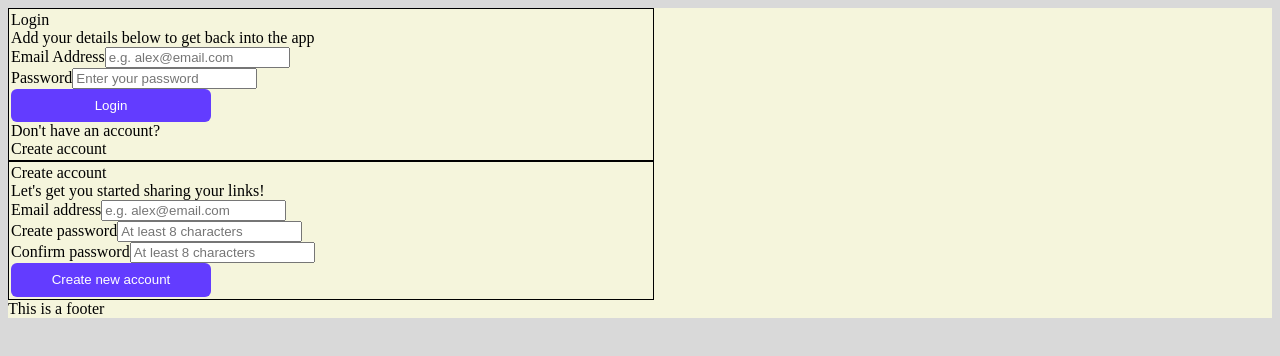
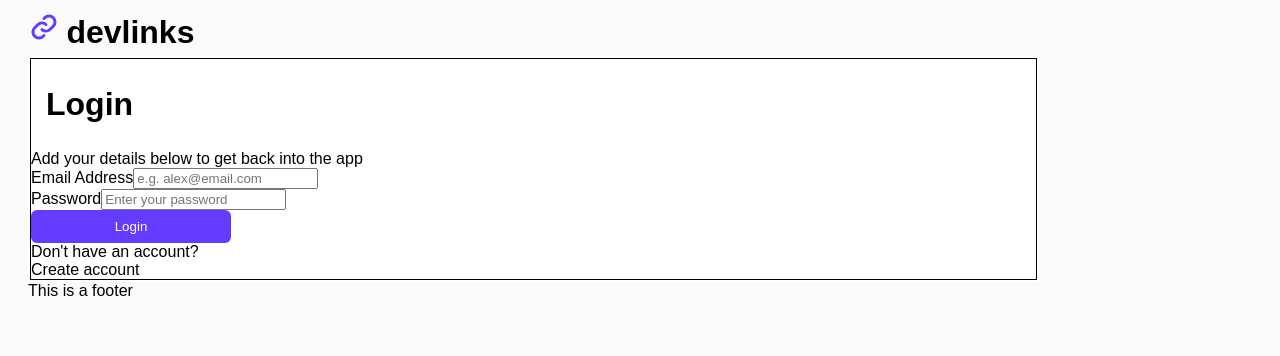
Before and after one commit to Xize-Wu/link-sharing-app, a React (Vite) app: page / in a window 1280 px wide. Shown: the top 356 px of the page. Built offline with nearby package versions, Linux system fonts and the light colour scheme.

Commit message:
create basic css style

```diff
--- a/src/components/AppLayout.tsx
+++ b/src/components/AppLayout.tsx
@@ -1,17 +1,106 @@
+import React, { useState } from "react";
+import { styled, css } from "styled-components";
+
 import Login from "./Login";
 import CreateAccount from "./CreateAccount";
-import { styled, css } from "styled-components";
 import { DatabaseProvider, useDatabase } from "../contexts/DatabaseContext";
+
+const colorsVar: { [key: string]: string } = {
+  primary: "#633CFF",
+  secondary: "#BEADFF",
+  disabled: "#EFEBFF",
+  parent_component_background: "#FAFAFA",
+  header: "333333",
+  error: "#FF3939",
+  notes: "#D9D9D9",
+  child_component_background: "#FFFFFF",
+};
+
+const sharedStyles = css`
+  background-color: ${colorsVar.child_component_background};
+  color: ${colorsVar.header};
+  font-size: 16px;
+  padding: 2px;
+
+  h1 {
+    font-size: 32px;
+    line-height: 150%;
+    font-weight: bold;
+    padding-left: 15px;
+  }
+
+  .notes {
+  }
+`;
+
 const StyledLayout = styled.div`
-  background-color: beige;
+  padding-left: 20px;
+  width: 80%;
+
+  header {
+    display: flex;
+    align-items: center;
+    font-size: 32px;
+    line-height: 150%;
+    font-weight: bold;
+    color: ${colorsVar.header};
+  }
+
+  .dev-links {
+    padding-left: 0.2em;
+  }
 `;
+
+const StyledComponent = styled.div`
+  ${sharedStyles}
+`;
+
 function AppLayout() {
+  const { loginStatus } = useDatabase();
+  const [authComponent, setAuthCompnent] = useState<"login" | "register">(
+    "login"
+  );
+
+  function handleSetAuthComponent(): void {
+    if (authComponent === "login") {
+      setAuthCompnent("register");
+    } else setAuthCompnent("login");
+    console.log(authComponent);
+  }
   return (
     <StyledLayout>
-      <header></header>
+      <header>
+        <div>
+          <svg
+            xmlns="http://www.w3.org/2000/svg"
+            width="32"
+            height="32"
+            fill="none"
+            viewBox="0 0 16 16"
+          >
+            <path
+              fill={colorsVar.primary}
+              d="M8.523 11.72a.749.749 0 0 1 0 1.063l-.371.371A3.751 3.751 0 1 1 2.847 7.85l1.507-1.506A3.75 3.75 0 0 1 9.5 6.188a.753.753 0 0 1-1 1.125 2.25 2.25 0 0 0-3.086.091L3.908 8.91a2.25 2.25 0 0 0 3.183 3.183l.37-.371a.748.748 0 0 1 1.062 0Zm4.63-8.874a3.756 3.756 0 0 0-5.305 0l-.371.37A.751.751 0 1 0 8.539 4.28l.372-.37a2.25 2.25 0 0 1 3.182 3.182l-1.507 1.507a2.25 2.25 0 0 1-3.086.09.753.753 0 0 0-1 1.125 3.75 3.75 0 0 0 5.144-.152l1.507-1.507a3.756 3.756 0 0 0 .002-5.307v-.001Z"
+            />
+          </svg>
+        </div>
+        <span className="dev-links">devlinks</span>
+      </header>
       <main>
-        <Login />
-        <CreateAccount />
+        {loginStatus ? (
+          <>Place your actual front page here</>
+        ) : (
+          <StyledComponent>
+            {authComponent === "login" ? (
+              <Login
+                switchComponent={handleSetAuthComponent}
+                colorsVar={colorsVar}
+              />
+            ) : (
+              <CreateAccount switchComponent={handleSetAuthComponent} />
+            )}
+          </StyledComponent>
+        )}
       </main>
       <footer>This is a footer</footer>
     </StyledLayout>
--- a/src/components/CreateAccount.tsx
+++ b/src/components/CreateAccount.tsx
@@ -8,8 +8,6 @@ import { useContext } from "react";
 import e from "express";
 
 const StyledContainer = styled.div`
-  padding: 2px;
-  width: 40em;
   border: 1px solid black;
 `;
 
@@ -18,8 +16,14 @@ interface CreateAccountState {
   password: string;
 }
 
-function CreateAccount() {
+interface CreateAccountProps {
+    switchComponent: () => void;
+  }
+
+
+function CreateAccount(child:CreateAccountProps) {
   const { addToUserDatabase } = useDatabase();
+  const {switchComponent} = child
 
   const [createAccount, setCreateAccount] = useState<CreateAccountState>({
     email: "",
@@ -112,6 +116,10 @@ function CreateAccount() {
       >
         Create new account
       </LoginCreateButton>
+      <div>
+        <div>Already have an account?</div>
+        <div onClick={switchComponent}>Login</div>
+      </div>
     </StyledContainer>
   );
 }
--- a/src/components/Login.tsx
+++ b/src/components/Login.tsx
@@ -7,8 +7,6 @@ import InputField from "../ui/InputField";
 import LoginCreateButton from "../ui/LoginCreateButton";
 
 const StyledContainer = styled.div`
-  padding: 2px;
-  width: 40em;
   border: 1px solid black;
 `;
 
@@ -17,9 +15,14 @@ interface LoginState {
   password: string;
 }
 
-function Login() {
+interface LoginProps {
+  switchComponent: () => void;
+  colorsVar: object
+}
+
+function Login(children: LoginProps) {
   const { loginFunction } = useDatabase();
-
+  const { switchComponent, colorsVar } = children;
   const [login, setLogin] = useState<LoginState>({ email: "", password: "" });
 
   function handleEmailChange(e: React.ChangeEvent<HTMLInputElement>) {
@@ -51,21 +54,21 @@ function Login() {
       value: login.email,
       placeholder: "e.g. alex@email.com",
       onChange: handleEmailChange,
-    },{
+    },
+    {
       label: "Password",
       name: "password",
-        type:"password",
-        value:login.password,
-        placeholder:"Enter your password",
-        onChange:handelPasswordChange,
-    }
+      type: "password",
+      value: login.password,
+      placeholder: "Enter your password",
+      onChange: handelPasswordChange,
+    },
   ];
   return (
     <StyledContainer>
-      <div>Login</div>
-      <div>Add your details below to get back into the app</div>
-      {
-        inputFields.map((field, index) => (
+      <h1>Login</h1>
+      <div className="notes">Add your details below to get back into the app</div>
+      {inputFields.map((field, index) => (
         <InputField
           key={index}
           label={field.label}
@@ -75,8 +78,7 @@ function Login() {
           placeholder={field.placeholder}
           onChange={field.onChange}
         />
-          ))
-      }
+      ))}
       <LoginCreateButton
         bgColor="#633CFF"
         color="white"
@@ -86,7 +88,7 @@ function Login() {
       </LoginCreateButton>
       <div>
         <div>Don't have an account?</div>
-        <div>Create account</div>
+        <div onClick={switchComponent}>Create account</div>
       </div>
     </StyledContainer>
   );
--- a/src/contexts/DatabaseContext.tsx
+++ b/src/contexts/DatabaseContext.tsx
@@ -68,11 +68,11 @@ function DatabaseProvider({ children }: DatabaseProviderProps) {
             console.log(item.email)
             if (user.email === item.email && user.password === item.password) {
                 setLoginStatus(true)
-                console.log("TRUE!")
+                // console.log("TRUE!")
             }
 
         }
-        console.log("not logged in!");
+        // console.log("not logged in!");
     }
 
     function addToUserDatabase(item: User) {
--- a/src/styles/GlobalStyles.ts
+++ b/src/styles/GlobalStyles.ts
@@ -2,11 +2,20 @@ import { createGlobalStyle } from "styled-components";
 
 const GlobalStyle = createGlobalStyle`
   :root {
-    --primary-background-color: #D9D9D9;
+    --primary-background-color: #FAFAFA;
+  }
+
+  @font-face {
+    font-family:'InstrumentSans',
+    src: url('../src/assets/fonts/InstrumentSans-VariableFont_wdth,wght.ttf')format('truetype');
+    font-weight: normal;
+    font-style: normal
+
   }
 
   body{
     background-color: var(--primary-background-color);
+    font-family: 'InstrumentSans', sans-serif;
   }
 `;
 export default GlobalStyle
```
Lines whose indentation alone changed are shown as unchanged.
